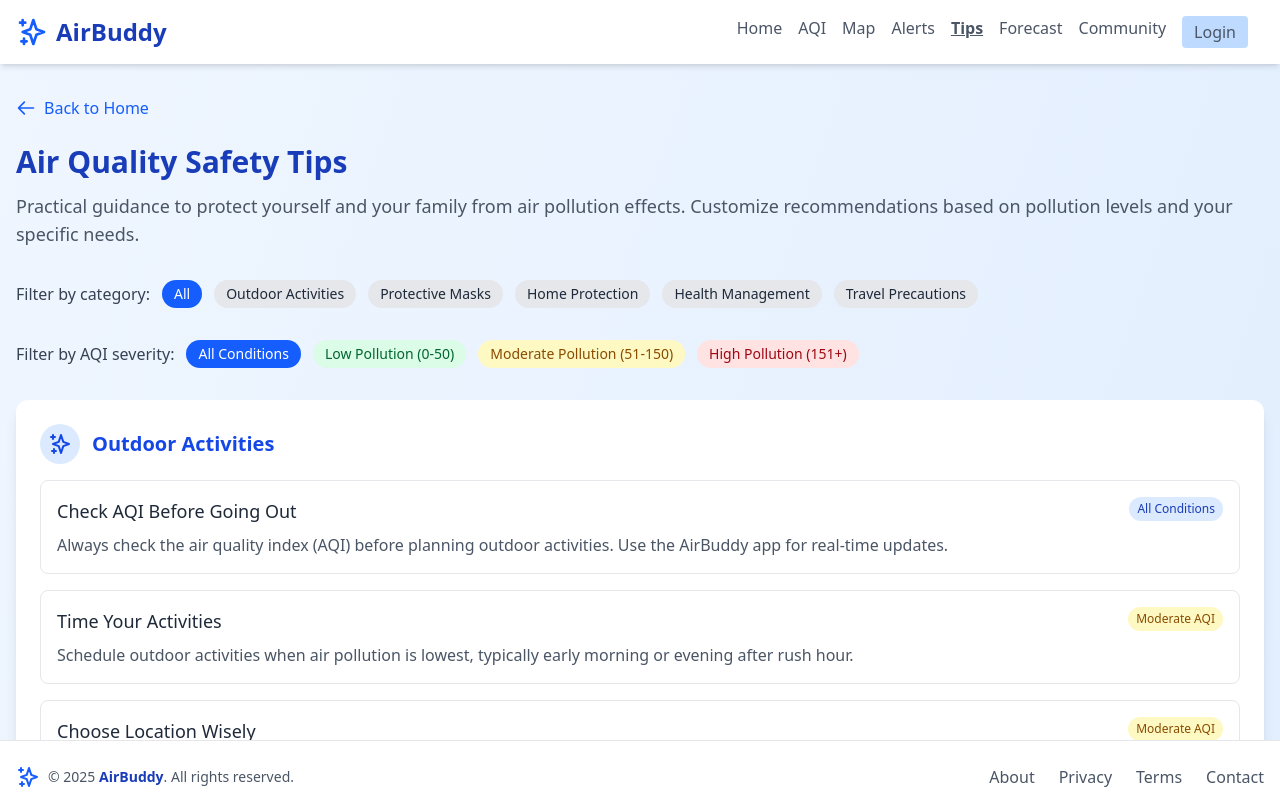
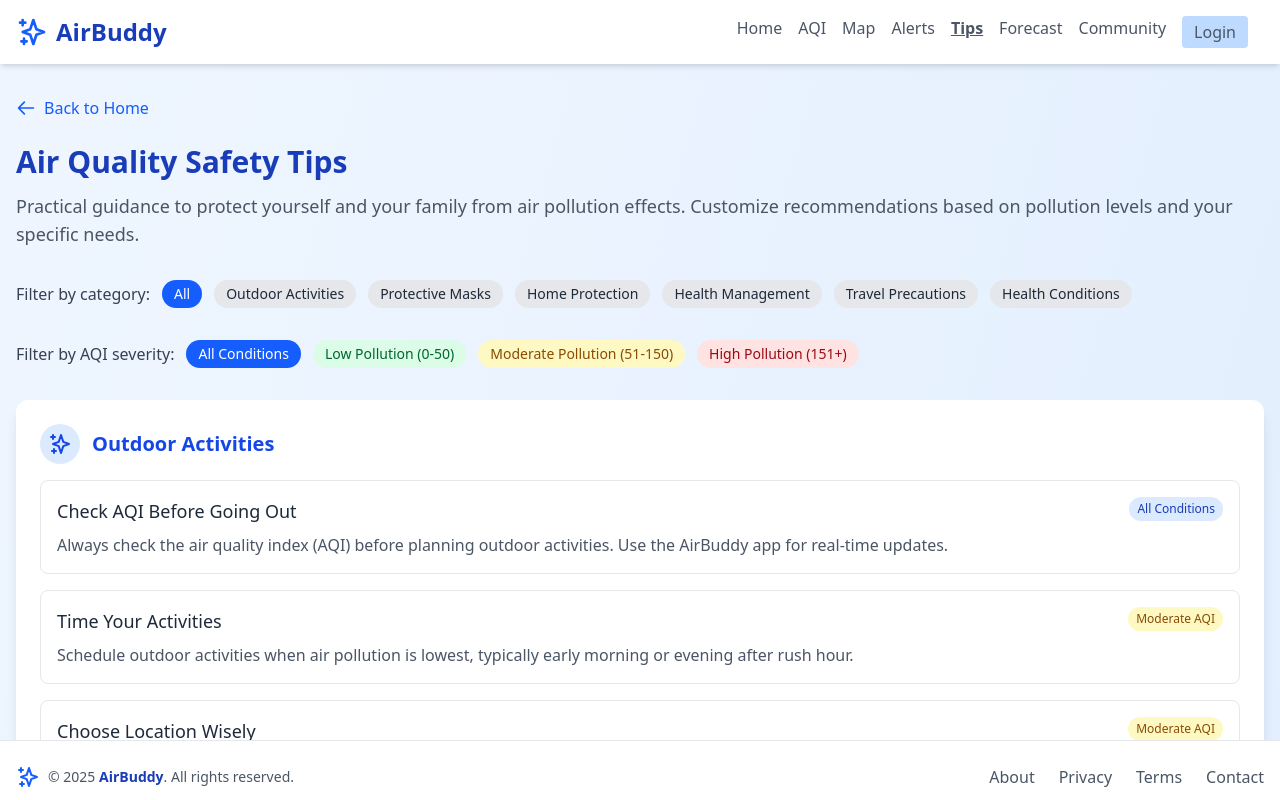
Before and after one commit to Scemworks/gdg-solutions-hackathon, a Next.js app in the folder airbuddy-frontend/: page /safety-tips in a window 1280 px wide. Shown: the top 800 px of the page. Built offline with nearby package versions, Linux system fonts and the light colour scheme.

Commit message:
Updated tips page

```diff
--- a/airbuddy-frontend/src/app/safety-tips/page.tsx
+++ b/airbuddy-frontend/src/app/safety-tips/page.tsx
@@ -190,6 +190,52 @@ export default function SafetyTips() {
                     severity: 'all'
                 }
             ]
+        },
+        {
+            id: 'conditions',
+            title: 'Health Conditions',
+            icon: (
+                <svg className="w-6 h-6" fill="none" stroke="currentColor" viewBox="0 0 24 24" xmlns="http://www.w3.org/2000/svg">
+                    <path strokeLinecap="round" strokeLinejoin="round" strokeWidth={2} d="M9 12h6m-6 4h6m2 5H7a2 2 0 01-2-2V5a2 2 0 012-2h5.586a1 1 0 01.707.293l5.414 5.414a1 1 0 01.293.707V19a2 2 0 01-2 2z" />
+                </svg>
+            ),
+            tips: [
+                {
+                    title: 'Asthma Management',
+                    description: 'Keep rescue inhalers always accessible. Consider increasing controller medication during high pollution days after consulting your doctor.',
+                    severity: 'high'
+                },
+                {
+                    title: 'COPD Precautions',
+                    description: 'Follow your action plan created with your doctor. Consider using supplemental oxygen as prescribed when pollution levels are elevated.',
+                    severity: 'high'
+                },
+                {
+                    title: 'Heart Disease',
+                    description: 'People with cardiovascular conditions should limit outdoor exposure when AQI exceeds 100, as air pollution can increase risk of heart attacks and stroke.',
+                    severity: 'medium'
+                },
+                {
+                    title: 'Pregnancy',
+                    description: 'Pregnant women should take extra precautions as pollution exposure may affect fetal development. Limit outdoor activities when AQI is above 100.',
+                    severity: 'medium'
+                },
+                {
+                    title: 'Children with Respiratory Issues',
+                    description: 'Children with asthma or other respiratory conditions should avoid outdoor play when AQI is unhealthy. Ensure they take prescribed medications.',
+                    severity: 'high'
+                },
+                {
+                    title: 'Elderly with Multiple Conditions',
+                    description: 'Older adults with multiple health issues should stay indoors with air purification during pollution events and maintain good hydration.',
+                    severity: 'high'
+                },
+                {
+                    title: 'Allergies and Pollution',
+                    description: 'People with allergies may experience intensified symptoms during high pollution. Consider using antihistamines and nasal sprays as directed by your doctor.',
+                    severity: 'medium'
+                }
+            ]
         }
     ];
 
```
